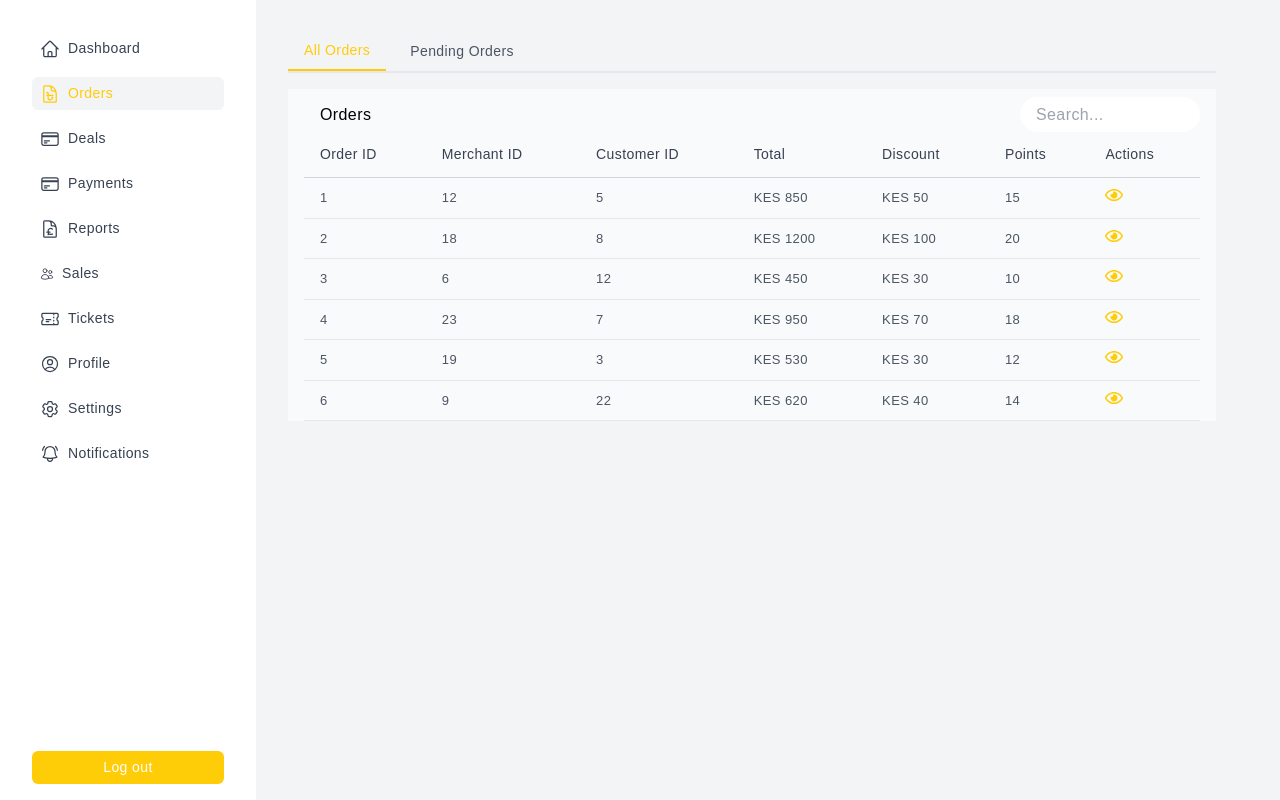
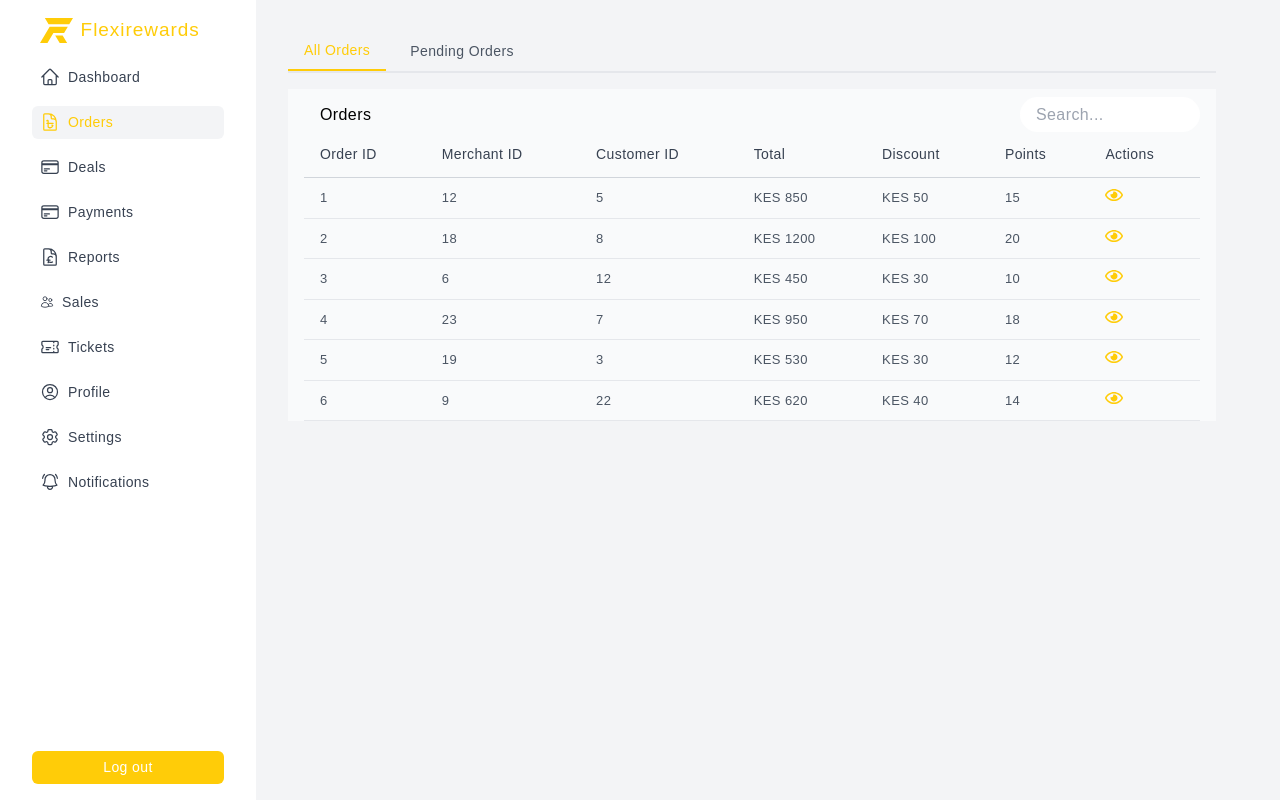
Before and after one commit to salvatoluice/flex-rewards, a React (Create React App) app: page /merchant/orders in a window 1280 px wide. Built offline with nearby package versions, Linux system fonts and the light colour scheme.

Commit message:
dashboard update

```diff
--- a/src/Merchant/Sidenav.jsx
+++ b/src/Merchant/Sidenav.jsx
@@ -1,12 +1,17 @@
 import React from 'react';
 import { Link, useLocation } from 'react-router-dom';
 import { HiOutlineUsers } from 'react-icons/hi2';
+import logo from '../assets/flexi_logo_amber.svg';
 
 const SideNav = () => {
     const location = useLocation();
 
     return (
         <div className='hidden md:flex flex-col w-[20%] bg-white h-[100vh] overflow-y-auto px-8 py-4 h-[100vh]'>
+            <Link to='/' className="flex items-center gap-2 pl-2">
+                <img src={logo} className='w-auto h-[25px]' alt="" />
+                <p className="text-[#FFCC08] hidden md:flex font-medium tracking-wider text-[19px]">Flexirewards</p>
+            </Link>
             <div className="flex w-full">
                 <Link to='/' className='text-gray-400 font-medium text-[24px]'></Link>
             </div>
```
